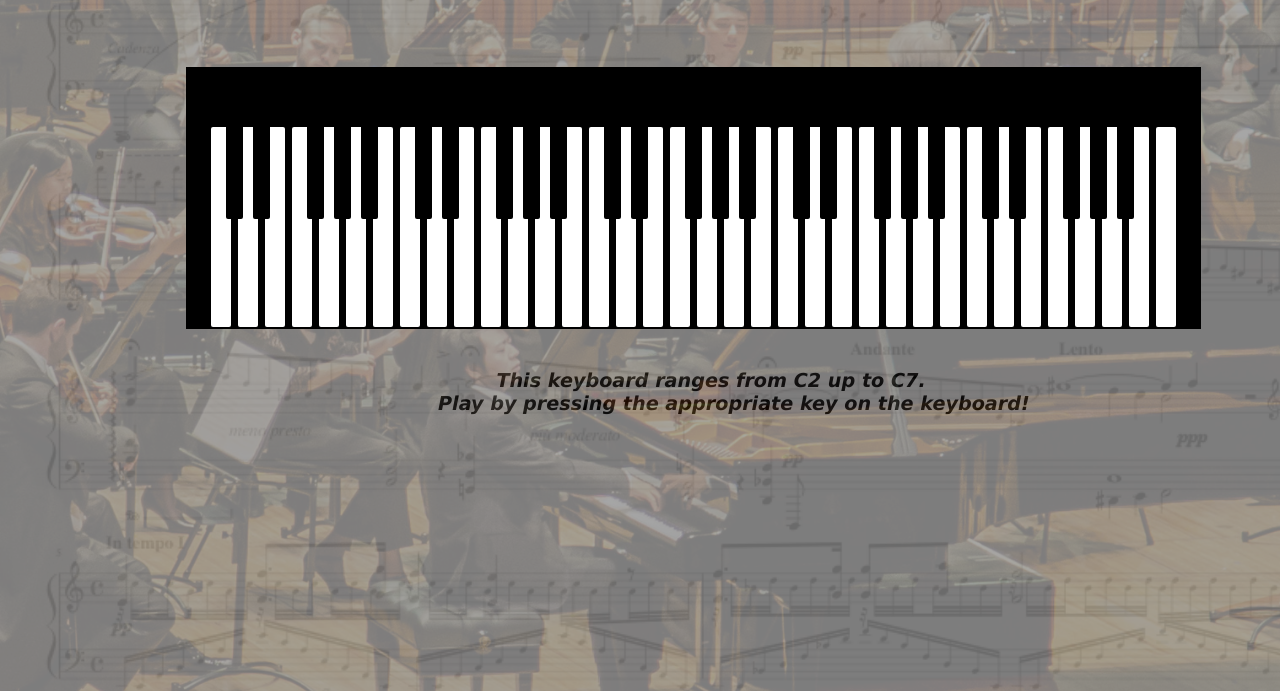
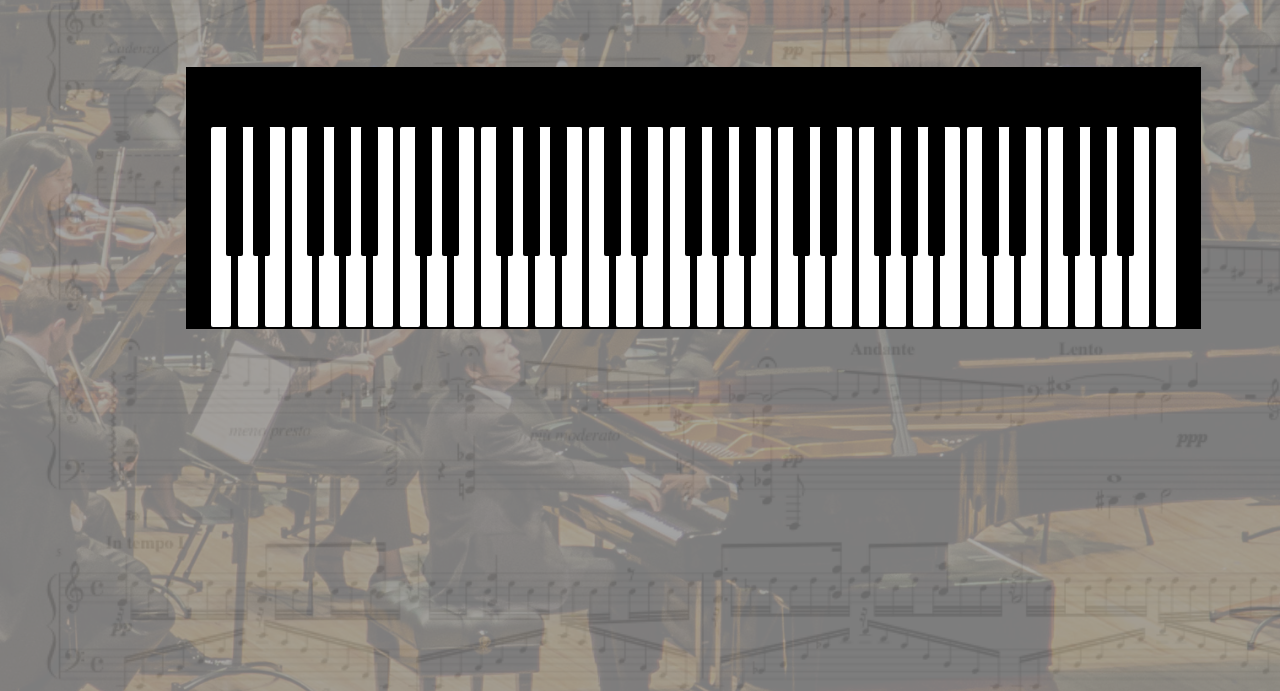
Before and after one commit to FelixNkurunziza/keyboard.github.io, a plain HTML site: page index.html in a window 1280 px wide. Shown: the part 109-800 px from the top of the page. Drawn offline with Linux system fonts and the light colour scheme.

Commit message:
adjusted black keys to the keyboard

```diff
--- a/index.html
+++ b/index.html
@@ -46,6 +46,7 @@
                 margin-top:150px;
             }
             .black_keys{
+                position:absolute;
                 display:flex;
                 align-items:stretch;
                 padding-left:38px;
@@ -54,7 +55,7 @@
                 width:943px;
                 height:130px;
                 margin-left:180px;
-                margin-top:111px;
+                margin-top:210px;
             }
             .white{
                 background:white;
```
